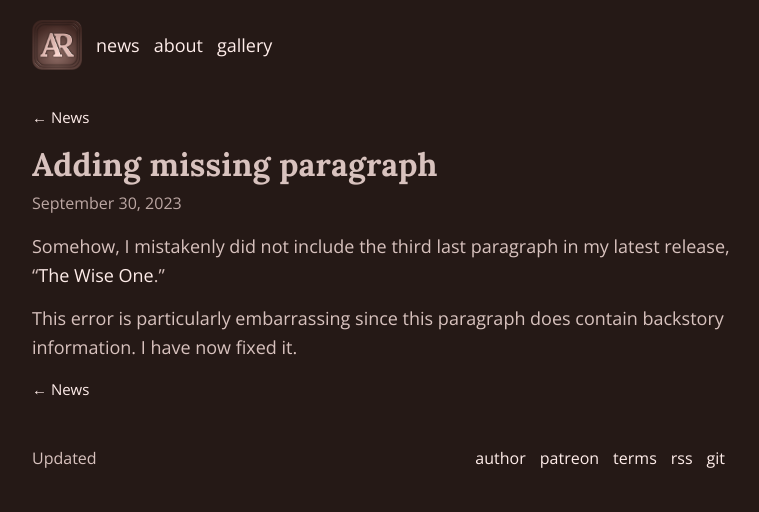
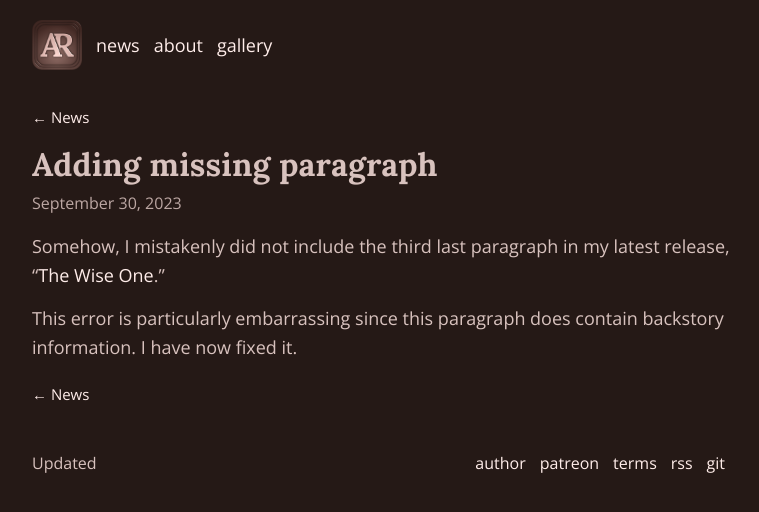
Before and after one commit to schizoidnightmares/absurdrealms.com, a Jekyll site: the page built from _posts/2023/2023-09-30-adding-missing-paragraph.md, in a window 1280 px wide. Shown: the top 512 px of the page, without its empty margins (258-1017 px from the left). Built offline with Jekyll 4.4.1, drawn with Linux system fonts in a browser that asks for light colours.

Commit message:
increasing top margin on last pagenav

```diff
--- a/assets/css/style.scss
+++ b/assets/css/style.scss
@@ -124,6 +124,7 @@ code { white-space: nowrap; }
 .pagenav {
     overflow: hidden;
     margin-top: 1.5rem;
+    &:last-child { margin-top: 2rem; }
     p { margin: 0; }
     ~ h1 { margin-top: 1rem; }
 }
```
